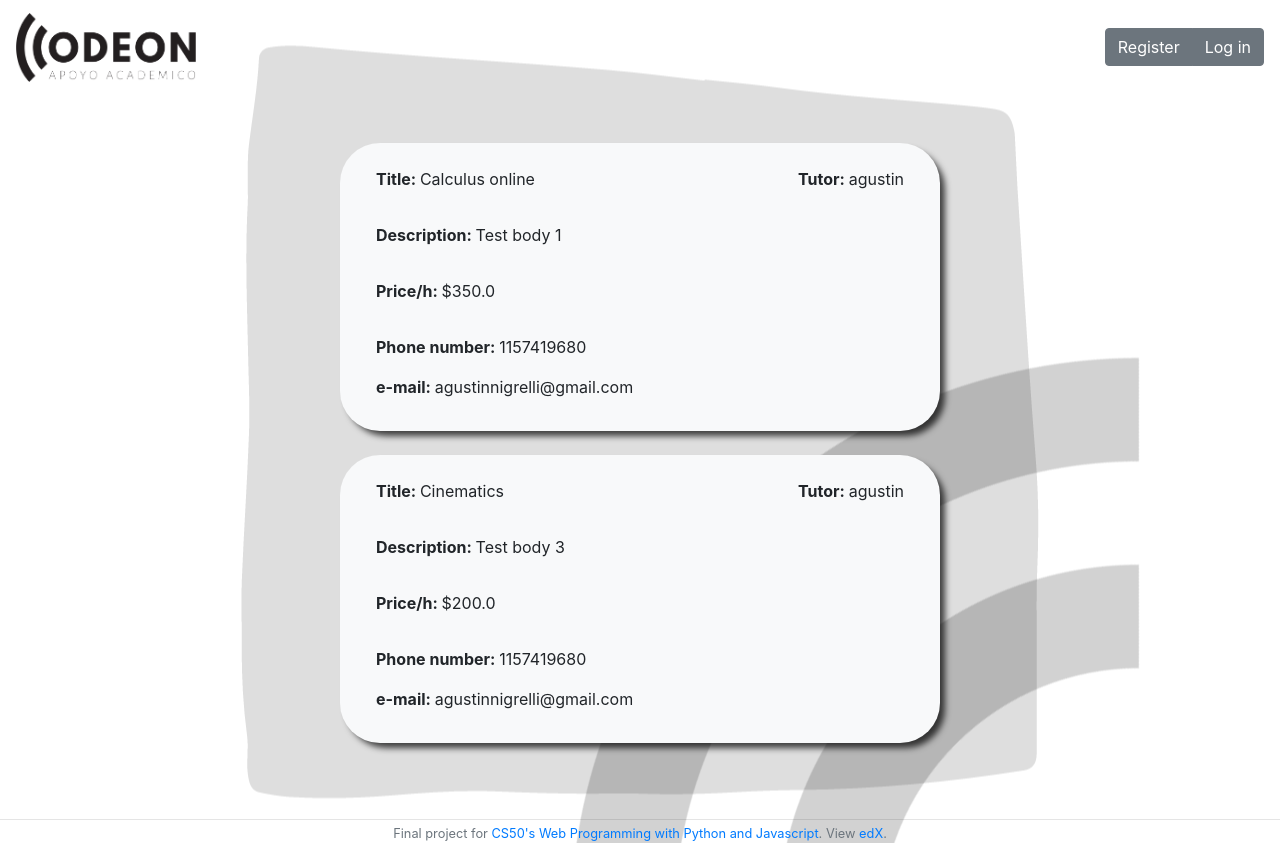
After one commit to agustinnigrelli/cs50-web, a Django app: page /tutors in a window 1280 px wide. The commit adds this page. Run offline with Django 3.2, Linux system fonts and the light colour scheme; data comes from the database, SQL or seed files in the repository; both versions use the stored data as it was after the commit; some libraries are stand-ins or nearby versions.

Commit message:
Added Tutors and Studets tabs and functions

```diff
--- a/odeon/static/odeon/style.css
+++ b/odeon/static/odeon/style.css
@@ -93,6 +93,10 @@ body
     box-shadow: 6px 6px 6px -1px rgba(0,0,0,0.72);
 }
 
+.round-border {
+    border-radius: 40px;
+}
+
 .text-bold {
     font-weight: bold;
 }
--- a/odeon/templates/odeon/layout.html
+++ b/odeon/templates/odeon/layout.html
@@ -39,8 +39,8 @@
                 {% if user.is_authenticated %}
                     <div class="btn-group" role="group" aria-label="Basic example">
                         <button type="button" class="btn btn-secondary" onclick="window.location.href='/bookmarks';">Bookmarks</a></li>
-                        <button type="button" class="btn btn-secondary" onclick="window.location.href='/tutor';">Tutors</a></li>
-                        <button type="button" class="btn btn-secondary" onclick="window.location.href='/student';">Students</a></li>
+                        <button type="button" class="btn btn-secondary" onclick="window.location.href='/tutors';">Tutors</a></li>
+                        <button type="button" class="btn btn-secondary" onclick="window.location.href='/students';">Students</a></li>
                     </div>
                     <ul class="navbar-nav ml-auto">
                         <!-- Search bar: Currently searching on Google.com -->
--- /dev/null
+++ b/odeon/templates/odeon/tutors.html
@@ -0,0 +1,44 @@
+{% extends "odeon/layout.html" %}
+
+{% load static %}
+
+{% block title %}
+    Tutors
+{% endblock %}
+
+{% block body %}
+    {% for announcement in announcements %}
+        <div class="container bg-light round-border mx-auto published shadow-cssmatic">
+            <br>
+            <div class="form-row mx-3">
+                <div class="form-group col-6 text-left">
+                    <p><span class="text-bold">Title: </span><span>{{ announcement.title }}</span></p>
+                </div>
+                <div class="form-group col-6 text-right">
+                    <p><span class="text-bold">Tutor: </span><span>{{ announcement.user }}</span></p>
+                </div>
+            </div>
+            <div class="form-row mx-3">
+                <div class="form-group col-6 text-left">
+                    <p class="text-justify"><span class="text-bold">Description: </span><span>{{ announcement.body }}</span></p>
+                </div>
+            </div>
+            <div class="form-row mx-3">
+                <div class="form-group col-6 text-left">
+                    <p><span class="text-bold">Price/h: </span><span>${{ announcement.price }}</span></p>
+                </div>
+            </div>
+            <div class="form-row mx-3">
+                <div class="form-group col-12 text-left">
+                    <p><span class="text-bold">Phone number: </span><span>{{ announcement.phone }}</span></p>
+                    <p><span class="text-bold">e-mail: </span><span>{{ announcement.email }}</span></p>
+                </div>
+            </div>
+        </div>
+        <br>
+        {% empty %}
+            <center><h3>There are no announcements of tutors yet</h3></center>
+            <img src="{% static 'odeon/sketchglass.png' %}" style="max-width:400px">
+            <p>You can create a new announcement <a href="/publish">here</a></p>
+    {% endfor %}
+{% endblock %}
--- a/odeon/urls.py
+++ b/odeon/urls.py
@@ -7,5 +7,7 @@ urlpatterns = [
     path("logout", views.logout_view, name="logout"),
     path("register", views.register, name="register"),
     path("publish", views.publish, name="publish"),
-    path("delete", views.delete, name="delete")
+    path("delete", views.delete, name="delete"),
+    path("tutors", views.tutors, name="tutors"),
+    path("students", views.students, name="students")
 ]
--- a/odeon/views.py
+++ b/odeon/views.py
@@ -107,3 +107,20 @@ def delete(request):
     Announcement.objects.get(pk=announcement_id).delete()
 
     return HttpResponseRedirect(reverse("index"))
+
+def tutors(request):
+
+    announcements = Announcement.objects.filter(role="tutor").order_by("-timestamp")
+
+    return render(request, "odeon/tutors.html", {
+        "announcements": announcements
+    })
+
+
+def students(request):
+
+    announcements = Announcement.objects.filter(role="student").order_by("-timestamp")
+
+    return render(request, "odeon/students.html", {
+        "announcements": announcements
+    })
```
Also changed, not shown: odeon/templates/odeon/students.html (added, +41 -0 lines), db.sqlite3, odeon/static/odeon/sketchglass.png (added).
